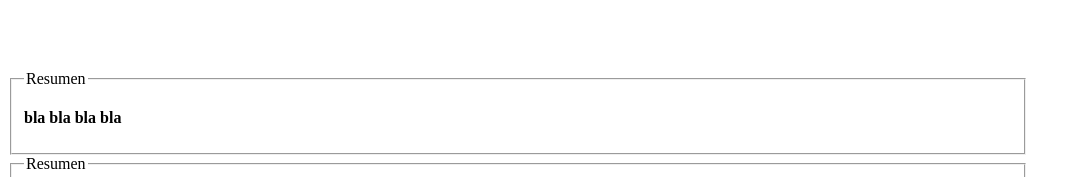
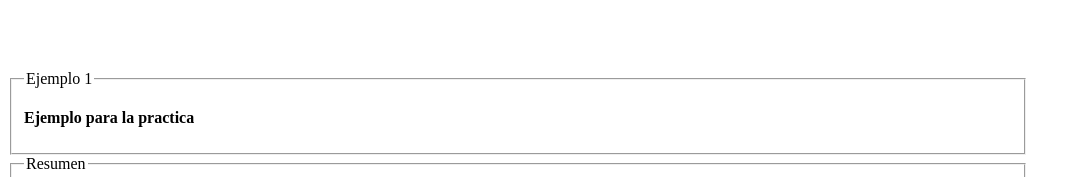
Before and after one commit to Gonzo616/practicaadmon, a plain HTML site: page index.html in a window 1280 px wide. Shown: the part 267-444 px from the top of the page, without its empty margins (0-1083 px from the left). Drawn offline with Linux system fonts and the light colour scheme.

Commit message:
Se actualizó el archivo index

```diff
--- a/index.html
+++ b/index.html
@@ -25,9 +25,9 @@
     </div>
 
 <fieldset>
- <legend>Resumen</legend>
+ <legend>Ejemplo 1</legend>
     <p >
-	 bla bla bla bla
+	 Ejemplo para la practica
 	</p>
 </fieldset>
 
```
